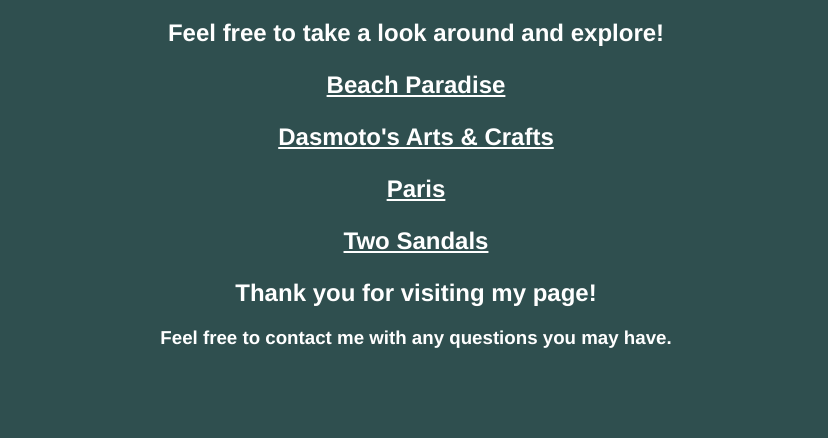
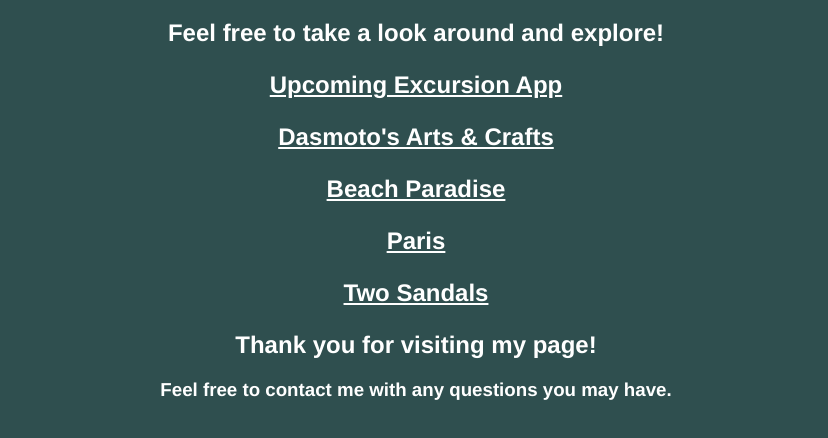
Before and after one commit to EricM229/git_projects_site, a plain HTML site: page index.html in a window 1280 px wide. Shown: the part 130-568 px from the top of the page, without its empty margins (224-1052 px from the left). Drawn offline with Linux system fonts and the light colour scheme.

Commit message:
Add Excursion project

```diff
--- a/index.html
+++ b/index.html
@@ -9,8 +9,9 @@
     <h1> Welcome to Eric's Projects </h1>
     <h2> Feel free to take a look around and explore!<h2>
     <div class="Links">
+        <p><a href="./Excursion\index.html" target="_blank">Upcoming Excursion App</a></p>
+        <p><a href="./Dasmotos Arts & Crafts\index.html" target="_blank">Dasmoto's Arts & Crafts</a></p>
         <p><a href="./BeachParadise\index.html" target="_blank">Beach Paradise</a></p>
-        <p><a href="./Dasmotos Arts & Crafts\index.html" target="_blank">Dasmoto's Arts & Crafts</a></p>
         <p><a href="./Paris\index.html" target="_blank"> Paris</a></p>
         <p><a href="./Two Sandals\index.html" target="_blank">Two Sandals</a></p>
     </div>
```
